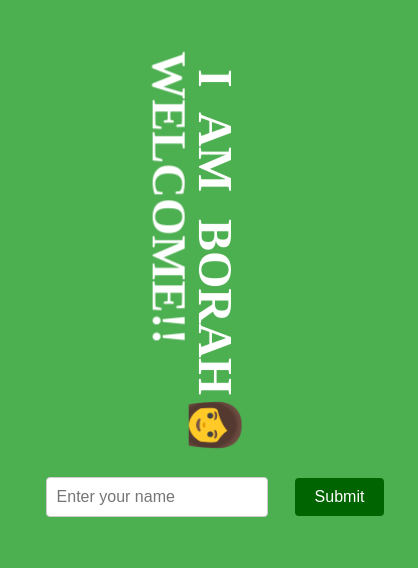
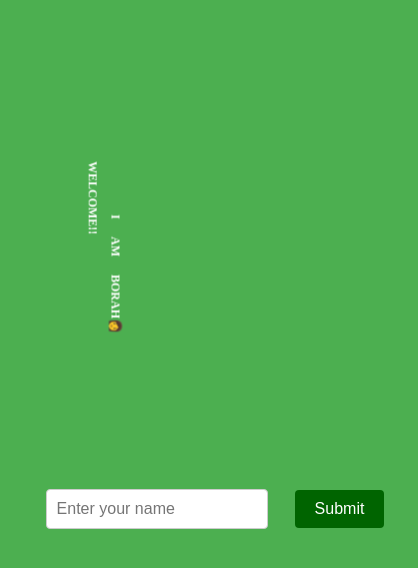
Before and after one commit to debbiekay/october, a plain HTML site: page index.html in a window 390 px wide. Shown: the whole page, 418 px wide, since content can reach past the window. Drawn offline with Linux system fonts and the light colour scheme.

Commit message:
responsiveness

```diff
--- a/style.css
+++ b/style.css
@@ -79,3 +79,23 @@ body {
     line-height: 4rem;
     padding: 20px;
 }
+
+@media (max-width: 768px) {
+    /* Adjust styles for screens up to 768px wide */
+    .rotate-text span {
+        font-size: 14px;
+    }
+    #outputText {
+        font-size: 24px;
+    }
+}
+
+@media (max-width: 480px) {
+    /* Adjust styles for screens up to 480px wide */
+    .rotate-text span {
+        font-size: 12px;
+    }
+    #outputText {
+        font-size: 20px;
+    }
+}
```
